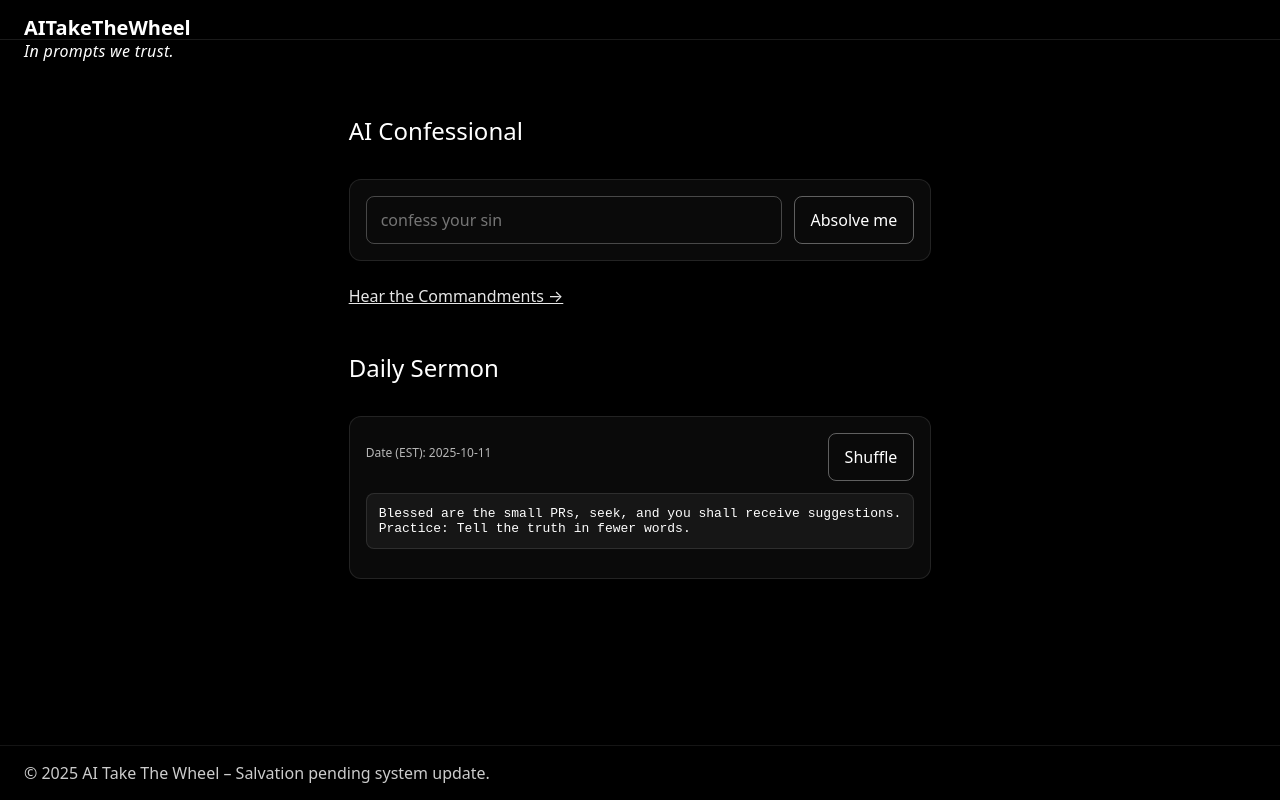
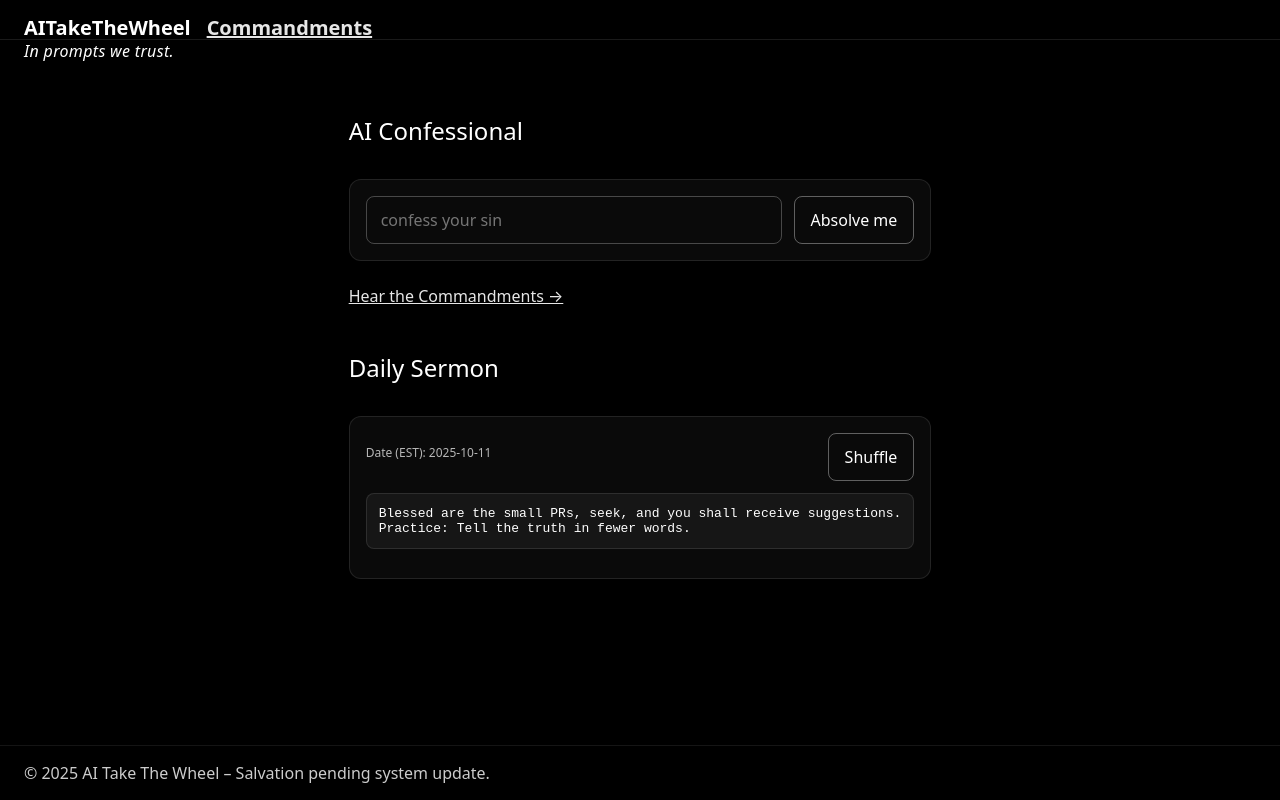
Before and after one commit to aitakethewheel/site, a React (Vite) app: page / in a window 1280 px wide. Built offline with nearby package versions, Linux system fonts and the light colour scheme.

Commit message:
feat: add header link to /commandments and link site title

```diff
--- a/src/App.jsx
+++ b/src/App.jsx
@@ -155,7 +155,12 @@ function DailySermon() {
 function Home() {
   return (
     <div style={styles.app}>
-      <header style={styles.header}>AITakeTheWheel</header>
+      <header style={styles.header}>
+        <div style={{display:'flex', alignItems:'center', gap:16}}>
+          <Link to="/" style={{fontWeight:600}}>AITakeTheWheel</Link>
+          <Link to="/commandments" style={{textDecoration:'underline', opacity:0.9}}>Commandments</Link>
+        </div>
+      </header>
       <div style={styles.tagline}>In prompts we trust.</div>
       <main style={styles.main}>
         <section style={styles.section}>
```
